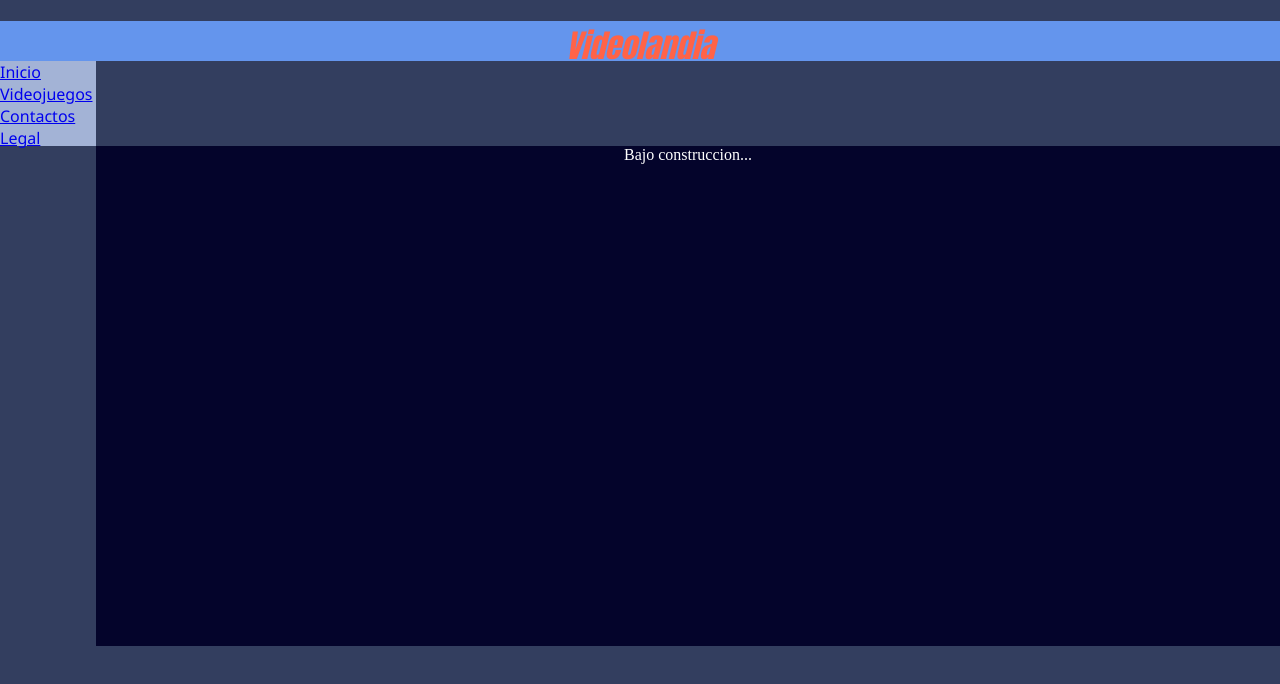
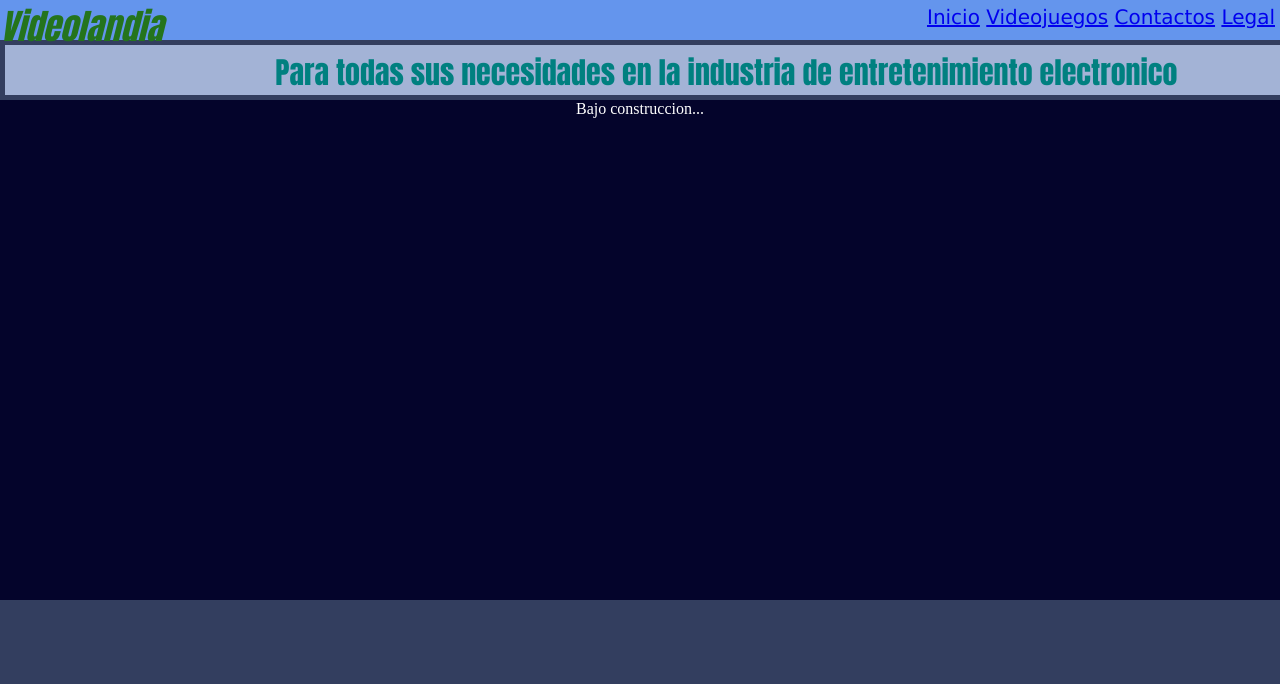
Before and after one commit to RobertoRamiez/PaginaVideojuego, a plain HTML site: page index.html in a window 1280 px wide. Drawn offline with Linux system fonts and the light colour scheme.

Commit message:
Menu puesto en Header
El menu anteriormente se encontraba en Aside

```diff
--- a/css/main.css
+++ b/css/main.css
@@ -1,26 +1,39 @@
 body{
     background-color: rgb(51, 62, 95);
     margin: 0px;
-    padding: 0%;
+    padding: 0px;
 }
 
 header{
     background-color: #6495ed;
+    width: 100%;
+    font-size: 35px;
+    height: 40px;
+    color: rgb(36, 116, 29);
+}
+
+.text-logo{
     font-family: Impact, Haettenschweiler, 'Arial Narrow Bold', sans-serif;
     font-style: italic;
-    width: 100%;
-    height: 40px;
-    color: tomato;
+    float: left;
+}
+
+.menu{
+    font-family: Verdana, Geneva, Tahoma, sans-serif;
+    margin: 5px;
+    padding: 0px;
+    font-size: 20px;
+    float: right;
 }
 
 aside{
     background-color: rgb(163, 179, 214);
-    width: 7.5%;
-    height: 85px;
-    font-family: 'Segoe UI', Tahoma, Geneva, Verdana, sans-serif;
-    font-style: bold;
-    margin: 0px;
-    padding: 0px;
+    width: 100%;
+    height: 40px;
+    font-family: Impact, Haettenschweiler, 'Arial Narrow Bold', sans-serif;
+    font-size: 30px;
+    margin: 5px;
+    padding: 5px;
     color: teal;
 }
 
@@ -29,14 +42,12 @@ section{
     margin: 0px;
     padding: 0%;
     float: right;
-    width: 92.5%;
+    width: 100%;
     height: 500px;
     color: white;
 }
 
-.menu{
-    float: left;
-}
+
 
 .menu>nav>a{
     color: white;
--- a/index.html
+++ b/index.html
@@ -9,23 +9,20 @@
 <body>
     <header>
         <div class="text-logo">
-            <center>
-                <h1>Videolandia</h1>
-            </center>
+            Videolandia
+        </div>
+
+        <div class="menu">
+            <a href="index.html">Inicio</a>
+            <a href="juegos.html">Videojuegos</a>
+            <a href="contactos.html">Contactos</a>
+            <a href="legal.html">Legal</a>
         </div>
     </header>
 
 
     <aside>
-    <div class="menu">
-        <a href="index.html">Inicio</a>
-        <br>
-        <a href="juegos.html">Videojuegos</a>
-        <br>
-        <a href="contactos.html">Contactos</a>
-        <br>
-        <a href="legal.html">Legal</a>
-    </div>
+        <center>Para todas sus necesidades en la industria de entretenimiento electronico</center>
     </aside>
 
 
```
Also changed, not shown: contactos.html (+13 -17 lines), juegos.html (+13 -15 lines), legal.html (+14 -16 lines).
